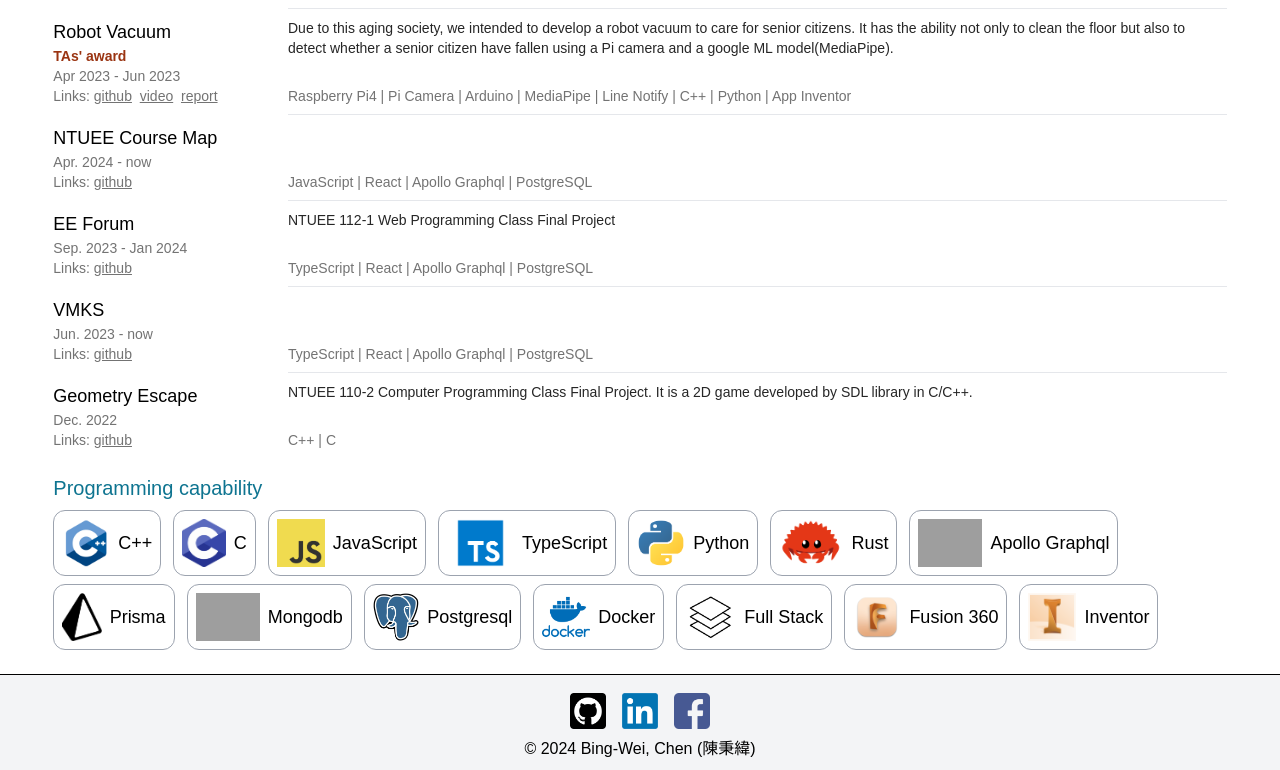
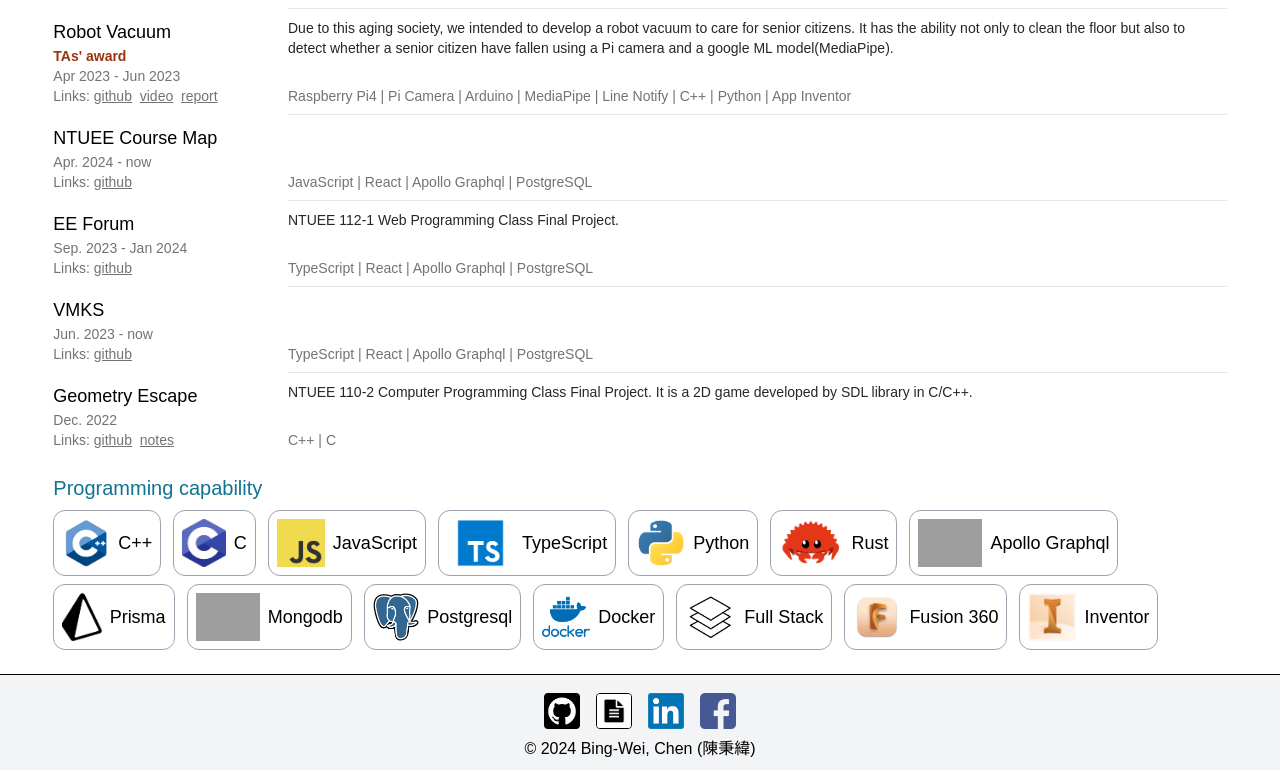
Before and after one commit to ChenBingWei1201/ChenBingWei1201.github.io, a React (Vite) app: page / in a window 1280 px wide. Shown: the part 626-1396 px from the top of the page. Built offline with nearby package versions, Linux system fonts and the light colour scheme; grey boxes are pictures that could not be loaded; a web font is replaced by a local one.

Commit message:
add hackmd

```diff
--- a/src/App.jsx
+++ b/src/App.jsx
@@ -13,8 +13,8 @@ import { skills } from "./data/skills";
 
 function App() {
   return (
-    <div className="h-full flex flex-col items-center justify-center mx-auto">
-
+    <div className="h-full flex flex-col items-center justify-center">
+      {/*<div className="px-40 mx-auto">*/}
       <PersonalInfo data={personalInfo} />
       {/*<SplitLine width="11/12" weight="300" />*/}
 
@@ -30,6 +30,7 @@ function App() {
       <Skills data={skills} />
       {/*<SplitLine width="11/12" weight="300" />*/}
 
+      {/*</div>*/}
       <Footer />
     </div>
   );
--- a/src/components/footer.jsx
+++ b/src/components/footer.jsx
@@ -1,6 +1,7 @@
 import GithubURL from "../images/github.png";
 import FacebookURL from "../images/facebook.png";
 import LinkedInURL from "../images/linkedin.png";
+import HackMDURL from "../images/hackmd.png";
 
 export default function Footer() {
   return (
@@ -8,6 +9,9 @@ export default function Footer() {
       <div className="flex flex-row items-center justify-center">
         <a href="https://github.com/ChenBingWei1201" target="_blank">
           <img src={GithubURL} alt="github link" className="w-9 m-2" />
+        </a>
+        <a href="https://hackmd.io/@Bing-Wei-Chen" target="_blank">
+          <img src={HackMDURL} alt="hackmd link" className="w-9 m-2 rounded border-black border" />
         </a>
         <a href="https://www.linkedin.com/in/bing-wei-chen-80620a2a2/" target="_blank">
           <img src={LinkedInURL} alt="linkedin link" className="w-9 m-2" />
--- a/src/data/experiences/projects.js
+++ b/src/data/experiences/projects.js
@@ -45,7 +45,7 @@ export const projects = [
       { text: "github", url: "https://github.com/NTUEE-Web-Programming-Final-Project/final-project" },
     ],
     content: [
-      "NTUEE 112-1 Web Programming Class Final Project"
+      "NTUEE 112-1 Web Programming Class Final Project."
     ],
     tags: ["TypeScript", "React", "Apollo Graphql", "PostgreSQL"]
   },
@@ -66,6 +66,7 @@ export const projects = [
     time: "Dec. 2022",
     link: [
       { text: "github", url: "https://github.com/Computer-Programming-Report/GeometryEscape" },
+      { text: "notes", url: "https://hackmd.io/@math-and-electrical-engineering" }
     ],
     content: [
       "NTUEE 110-2 Computer Programming Class Final Project. It is a 2D game developed by SDL library in C/C++."
```
Also changed, not shown: src/images/hackmd.png (added).
